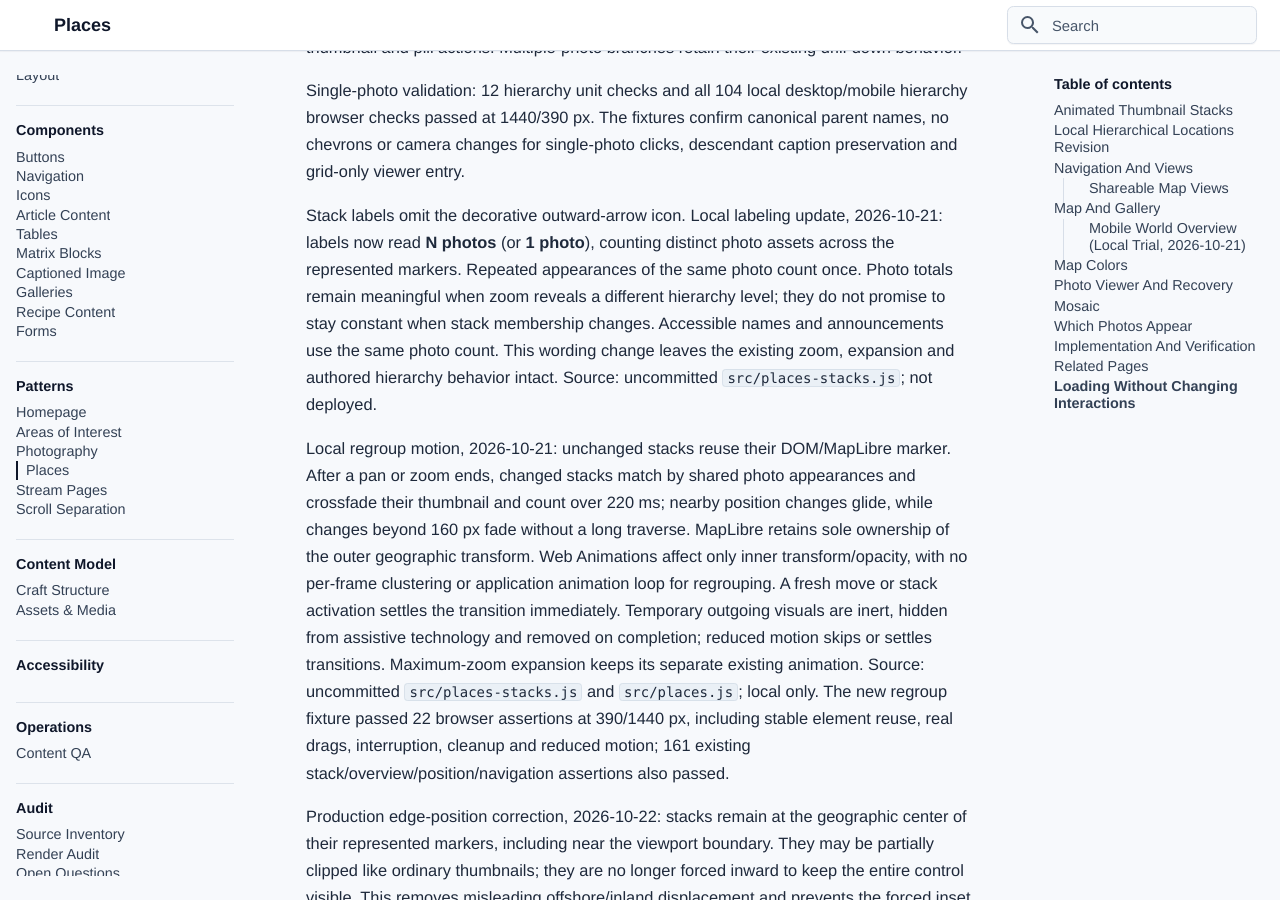
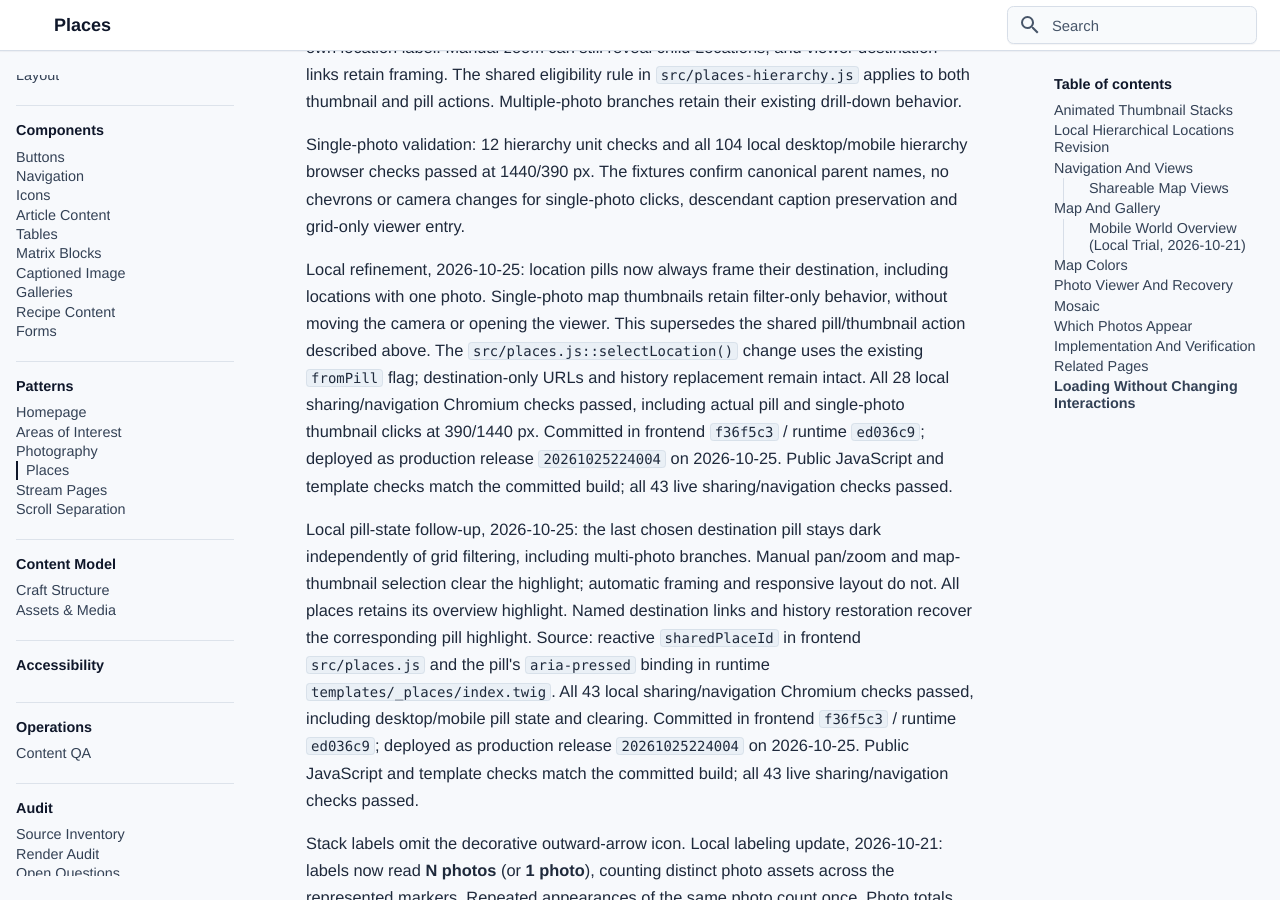
Before and after one commit to bentilden/Design-System, an MkDocs documentation site: the page built from docs/patterns/places.md, in a window 1280 px wide and 900 px high, scrolled down 30171 px. Built offline with MkDocs 1.6.1 and Material for MkDocs 9.7.7, drawn with Linux system fonts in a browser that asks for light colours; some web fonts are replaced; some of the changed text lies outside the part shown.

Commit message:
Document released map pill navigation and highlights

```diff
--- a/docs/patterns/places.md
+++ b/docs/patterns/places.md
@@ -132,7 +132,7 @@ Posts includes unlocated content and is independent of the map viewport. Alpine
 
 ### Shareable Map Views
 
-Local follow-up, 2026-10-25: the initial overview and **All places** now use the default `/photography` URL, omitting bounds, location/filter IDs and the redundant `view=map`/`overview` parameters. Unrelated parameters and fragments remain intact. Manual map exploration resumes area sharing; older overview links remain readable. This small refinement is committed locally in frontend `b60b36a` / runtime `ea2d02b`; it has not been pushed or deployed.
+Local follow-up, 2026-10-25: the initial overview and **All places** now use the default `/photography` URL, omitting bounds, location/filter IDs and the redundant `view=map`/`overview` parameters. Unrelated parameters and fragments remain intact. Manual map exploration resumes area sharing; older overview links remain readable. This refinement was committed in frontend `b60b36a` / runtime `ea2d02b` and is included in the subsequent pill-navigation release; deployed as production release `20261025224004` on 2026-10-25. Public JavaScript and template checks match the committed build; all 43 live sharing/navigation checks passed.
 
 Implemented 2026-10-25: clicking a location pill produces a location-only link. Opening it frames that named Location for the recipient’s screen, retaining existing parent drill-down and leaf-filter behavior. Manual panning or zooming switches to sharing the visible map area; thumbnail selections preserve their current photo filter and area. These map interactions replace the current history entry. Switching Map / Mosaic / Posts still adds an entry, and Back/Forward restores each map entry's URL state. There is no additional sharing control.
 
@@ -350,6 +350,11 @@ Single-photo refinement, released 2026-10-20 in frontend `9b380fa` / runtime `01
 
 Single-photo validation: 12 hierarchy unit checks and all 104 local desktop/mobile hierarchy browser checks passed at 1440/390 px. The fixtures confirm canonical parent names, no chevrons or camera changes for single-photo clicks, descendant caption preservation and grid-only viewer entry.
 
+Local refinement, 2026-10-25: location pills now always frame their destination, including locations with one photo. Single-photo map thumbnails retain filter-only behavior, without moving the camera or opening the viewer. This supersedes the shared pill/thumbnail action described above. The `src/places.js::selectLocation()` change uses the existing `fromPill` flag; destination-only URLs and history replacement remain intact. All 28 local sharing/navigation Chromium checks passed, including actual pill and single-photo thumbnail clicks at 390/1440 px. Committed in frontend `f36f5c3` / runtime `ed036c9`; deployed as production release `20261025224004` on 2026-10-25. Public JavaScript and template checks match the committed build; all 43 live sharing/navigation checks passed.
+
+Local pill-state follow-up, 2026-10-25: the last chosen destination pill stays dark independently of grid filtering, including multi-photo branches. Manual pan/zoom and map-thumbnail selection clear the highlight; automatic framing and responsive layout do not. All places retains its overview highlight. Named destination links and history restoration recover the corresponding pill highlight. Source: reactive `sharedPlaceId` in frontend `src/places.js` and the pill's `aria-pressed` binding in runtime `templates/_places/index.twig`. All 43 local sharing/navigation Chromium checks passed, including desktop/mobile pill state and clearing. Committed in frontend `f36f5c3` / runtime `ed036c9`; deployed as production release `20261025224004` on 2026-10-25. Public JavaScript and template checks match the committed build; all 43 live sharing/navigation checks passed.
+
+
 Stack labels omit the decorative outward-arrow icon. Local labeling update, 2026-10-21: labels now read **N photos** (or **1 photo**), counting distinct photo assets across the represented markers. Repeated appearances of the same photo count once. Photo totals remain meaningful when zoom reveals a different hierarchy level; they do not promise to stay constant when stack membership changes. Accessible names and announcements use the same photo count. This wording change leaves the existing zoom, expansion and authored hierarchy behavior intact. Source: uncommitted `src/places-stacks.js`; not deployed.
 
 Local regroup motion, 2026-10-21: unchanged stacks reuse their DOM/MapLibre marker. After a pan or zoom ends, changed stacks match by shared photo appearances and crossfade their thumbnail and count over 220 ms; nearby position changes glide, while changes beyond 160 px fade without a long traverse. MapLibre retains sole ownership of the outer geographic transform. Web Animations affect only inner transform/opacity, with no per-frame clustering or application animation loop for regrouping. A fresh move or stack activation settles the transition immediately. Temporary outgoing visuals are inert, hidden from assistive technology and removed on completion; reduced motion skips or settles transitions. Maximum-zoom expansion keeps its separate existing animation. Source: uncommitted `src/places-stacks.js` and `src/places.js`; local only. The new regroup fixture passed 22 browser assertions at 390/1440 px, including stable element reuse, real drags, interruption, cleanup and reduced motion; 161 existing stack/overview/position/navigation assertions also passed.
```
